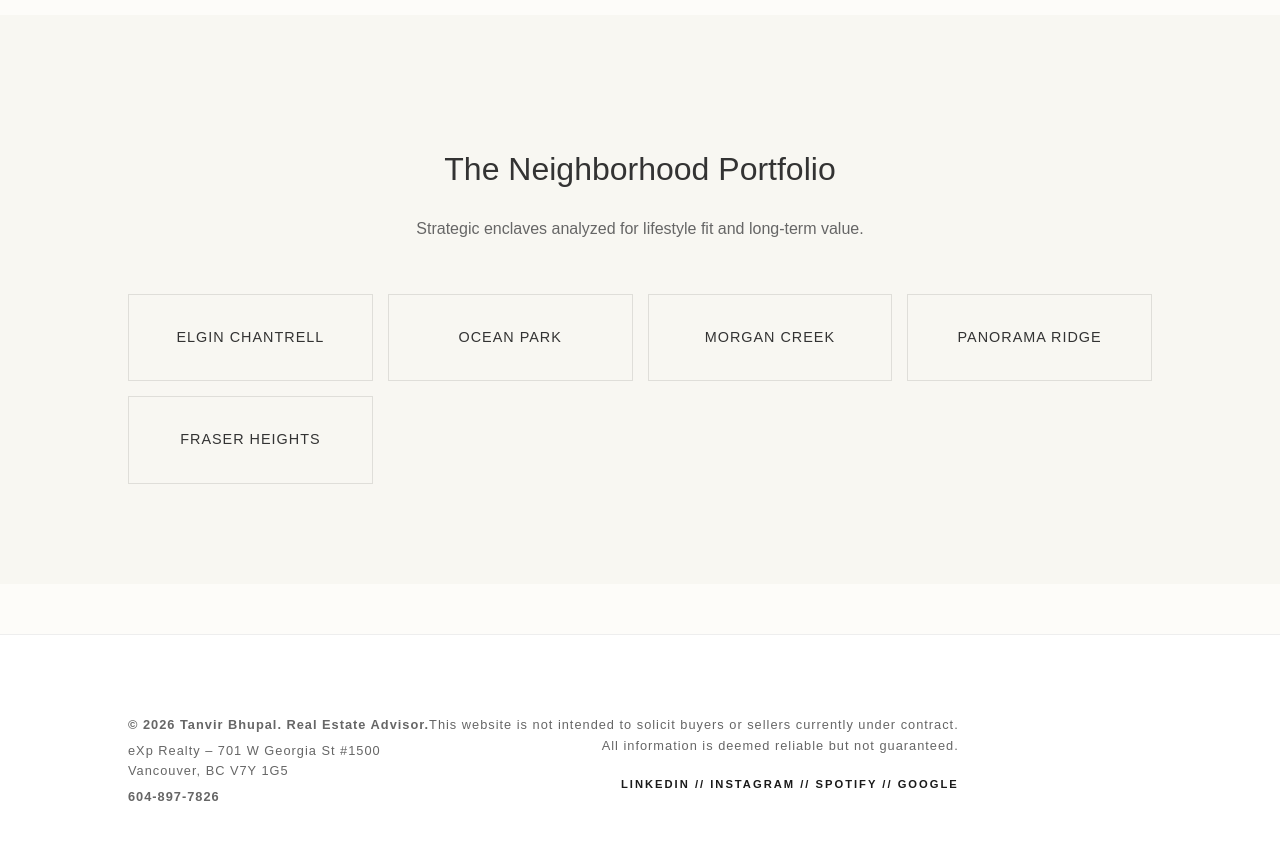
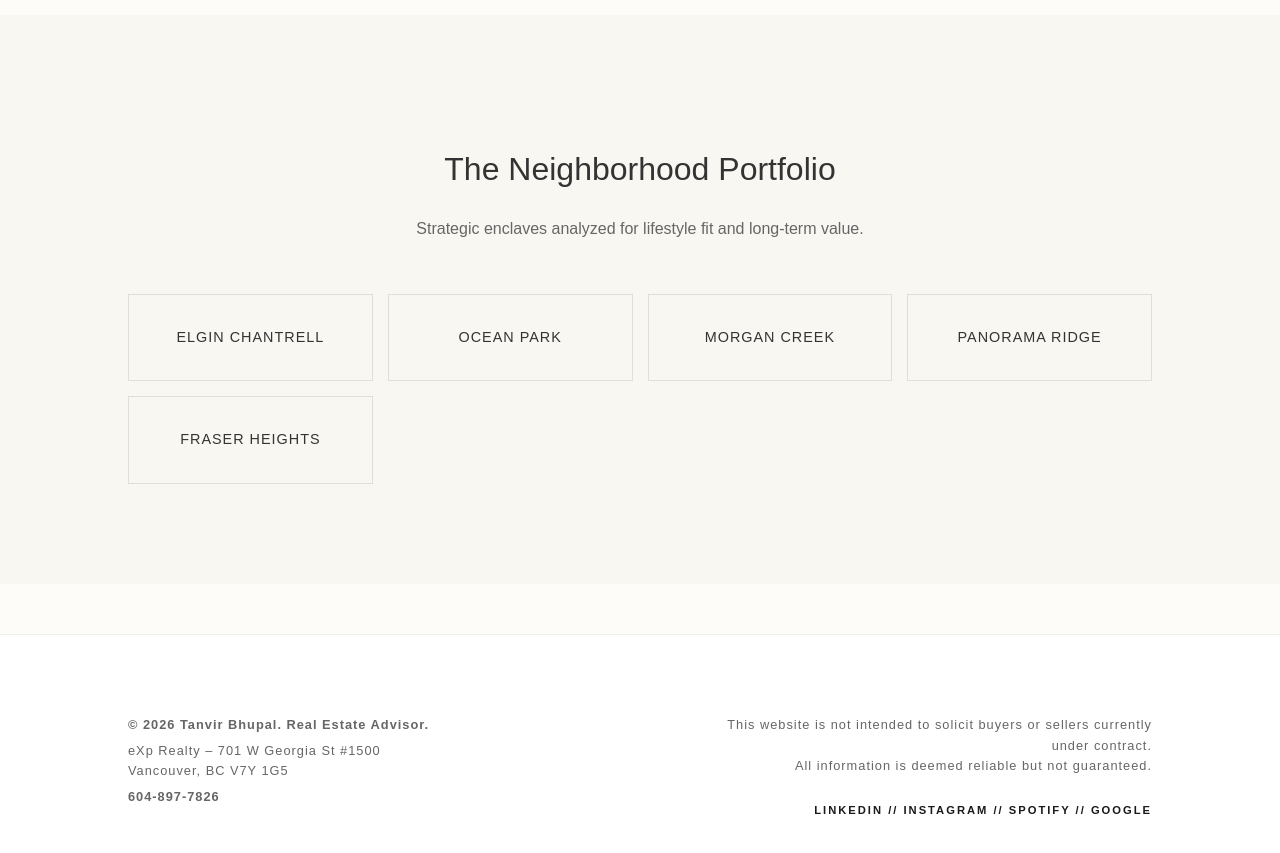
Before and after one commit to gvancouverhomes/tanvirbhupal-site, a Jekyll site: the page built from index.md, in a window 1280 px wide and 900 px high, scrolled down 1309 px. Shown: the top 853 px of the window. Built offline with Jekyll 4.4.1, drawn with Linux system fonts in a browser that asks for light colours.

Commit message:
ui: fix footer overlap and force flush-right alignment

```diff
--- a/_layouts/default.html
+++ b/_layouts/default.html
@@ -25,20 +25,20 @@
     </main>
 
     <footer style="padding: 80px 10%; border-top: 1px solid #eee; background: #fff; font-size: 0.8rem; margin-top: 50px;">
-      <div style="display: flex; justify-content: space-between; align-items: flex-start; flex-wrap: wrap;">
+      <div style="display: flex; justify-content: space-between; align-items: flex-start; width: 100%;">
 
-        <div style="text-align: left; line-height: 1.6;">
+        <div style="width: 45%; text-align: left; line-height: 1.6;">
           <p style="margin: 0 0 5px 0;"><strong>© 2026 Tanvir Bhupal. Real Estate Advisor.</strong></p>
           <p style="margin: 0; color: #666;">eXp Realty – 701 W Georgia St #1500</p>
           <p style="margin: 0; color: #666;">Vancouver, BC V7Y 1G5</p>
           <p style="margin: 5px 0 0 0; font-weight: bold;">604-897-7826</p>
         </div>
 
-        <div style="text-align: right; color: #666; line-height: 1.6;">
+        <div style="width: 45%; text-align: right; color: #666; line-height: 1.6;">
           <p style="margin: 0;">This website is not intended to solicit buyers or sellers currently under contract.</p>
           <p style="margin: 0;">All information is deemed reliable but not guaranteed.</p>
-          <div style="margin-top: 20px; letter-spacing: 2px; font-size: 0.7rem; color: #1a1a1a; font-weight: bold;">
-            LINKEDIN // INSTAGRAM // SPOTIFY // GOOGLE
+          <div style="margin-top: 25px; letter-spacing: 2px; font-size: 0.7rem; color: #1a1a1a; font-weight: bold; text-transform: uppercase;">
+            LinkedIn // Instagram // Spotify // Google
           </div>
         </div>
 
```
